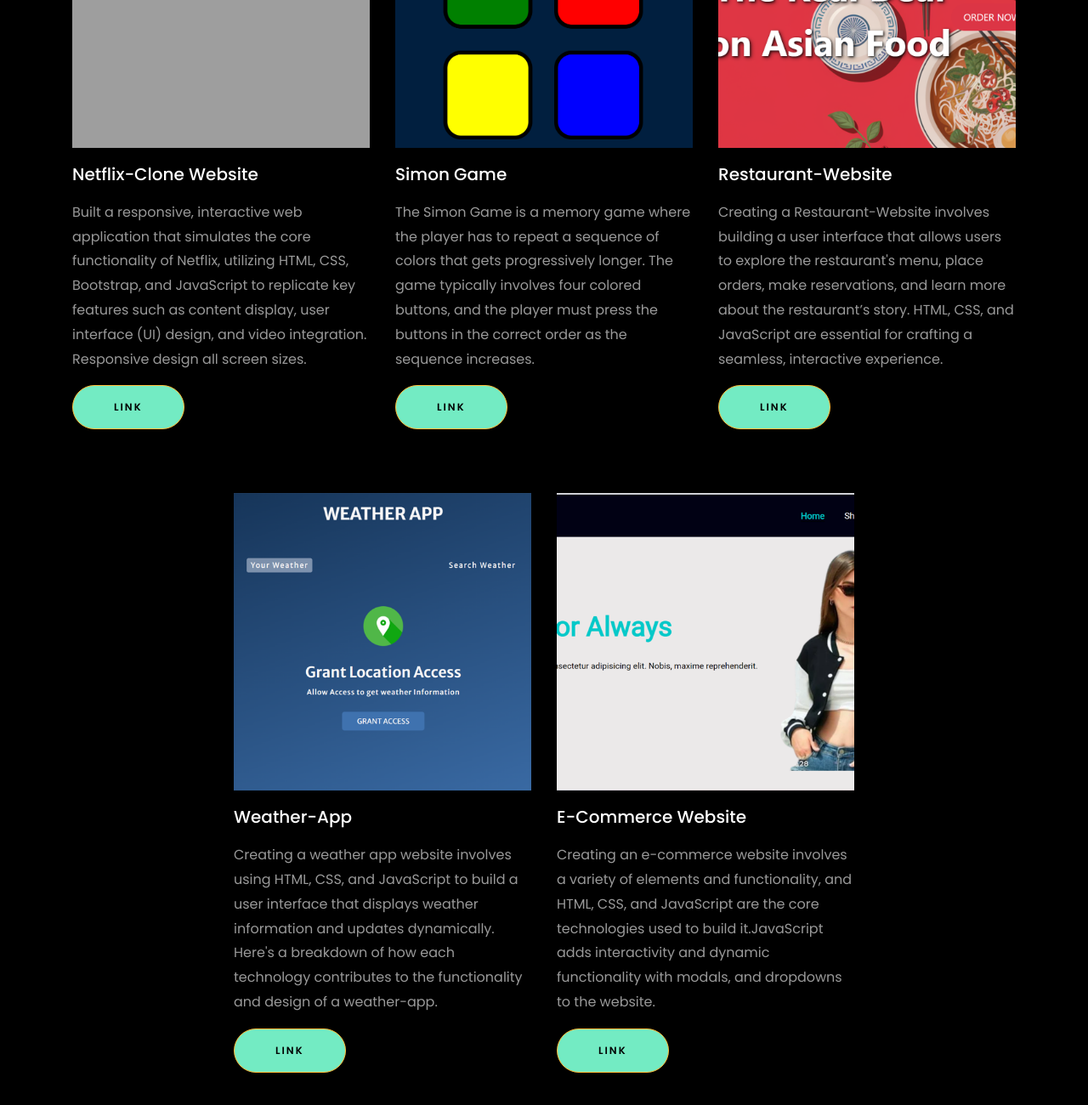
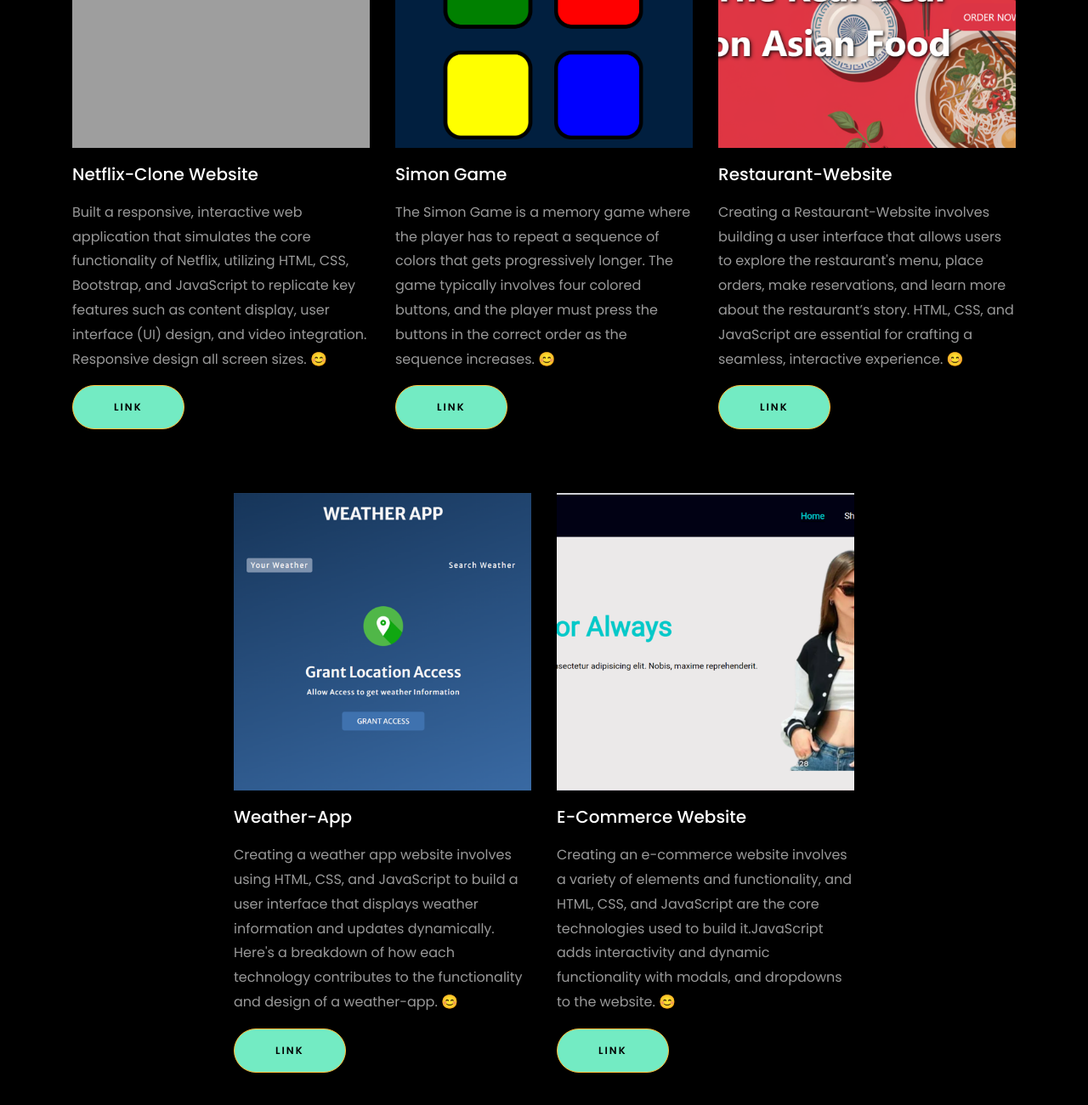
Before and after one commit to Vibha40/portfolio, a website: page index.html in a window 1280 px wide. Shown: the part 3782-5082 px from the top of the page at 85% size. Drawn offline with nearby package versions, Linux system fonts and the light colour scheme; files that its build step writes are made by us from their sources; grey boxes are pictures that could not be loaded; files whose address does not match are found by name.

```diff
--- a/index.html
+++ b/index.html
@@ -341,7 +341,7 @@
 							<p>Built a responsive, interactive web application that simulates the core functionality of
 								Netflix, utilizing HTML, CSS, Bootstrap, and JavaScript to replicate key features such
 								as content display, user interface (UI) design, and video integration. Responsive design
-								all screen sizes.</p>
+								all screen sizes. 😊</p>
 							<p><a href="elaborate-otter-56d9a0.netlify.app"
 									class="btn btn-primary py-3 px-5"
 									style="background-color: rgb(115, 235, 195);">Link</a>
@@ -357,7 +357,7 @@
 							<h3 class="heading">Simon Game</h3>
 							<p>The Simon Game is a memory game where the player has to repeat a sequence of colors that
 								gets progressively longer. The game typically involves four colored buttons, and the
-								player must press the buttons in the correct order as the sequence increases.</p>
+								player must press the buttons in the correct order as the sequence increases. 😊</p>
 							<p><a href="tiny-cheesecake-625f4c.netlify.app"
 									class="btn btn-primary py-3 px-5"
 									style="background-color: rgb(115, 235, 195);">Link</a>
@@ -374,7 +374,7 @@
 							<p>Creating a Restaurant-Website involves building a user interface that allows users to
 								explore the restaurant's menu, place orders, make reservations, and learn more about the
 								restaurant’s story. HTML, CSS, and JavaScript are essential for crafting a seamless,
-								interactive experience.</p>
+								interactive experience. 😊</p>
 							<p><a href="beamish-cuchufli-3ad847.netlify.app"
 									class="btn btn-primary py-3 px-5"
 									style="background-color: rgb(115, 235, 195);">Link</a>
@@ -394,7 +394,7 @@
 							<h3 class="heading">Weather-App</h3>
 							<p>Creating a weather app website involves using HTML, CSS, and JavaScript to build a user
 								interface that displays weather information and updates dynamically. Here's a breakdown
-								of how each technology contributes to the functionality and design of a weather-app.</p>
+								of how each technology contributes to the functionality and design of a weather-app. 😊</p>
 							<p><a href="warm-daffodil-7c7093.netlify.app"
 									class="btn btn-primary py-3 px-5"
 									style="background-color: rgb(115, 235, 195);">Link</a>
@@ -410,7 +410,7 @@
 							<h3 class="heading">E-Commerce Website</h3>
 							<p>Creating an e-commerce website involves a variety of elements and functionality, and
 								HTML, CSS, and JavaScript are the core technologies used to build it.JavaScript adds
-								interactivity and dynamic functionality with modals, and dropdowns to the website.</p>
+								interactivity and dynamic functionality with modals, and dropdowns to the website. 😊</p>
 							<p><a href="musical-entremet-db027e.netlify.app"
 									class="btn btn-primary py-3 px-5"
 									style="background-color: rgb(115, 235, 195);">Link</a>
```
Also changed, not shown: 1 other file.
